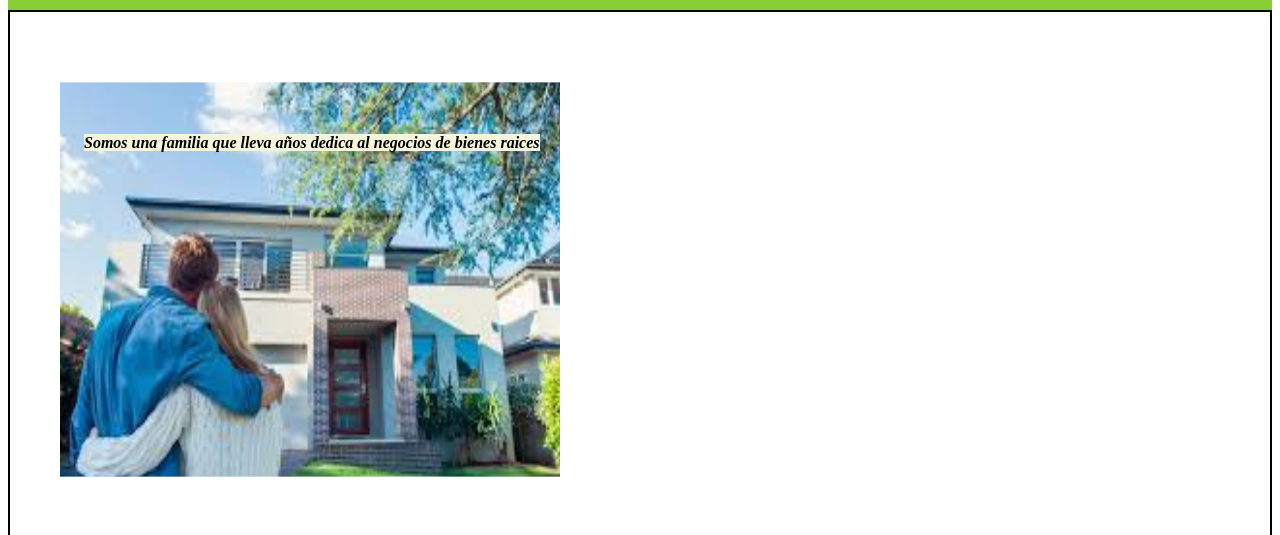
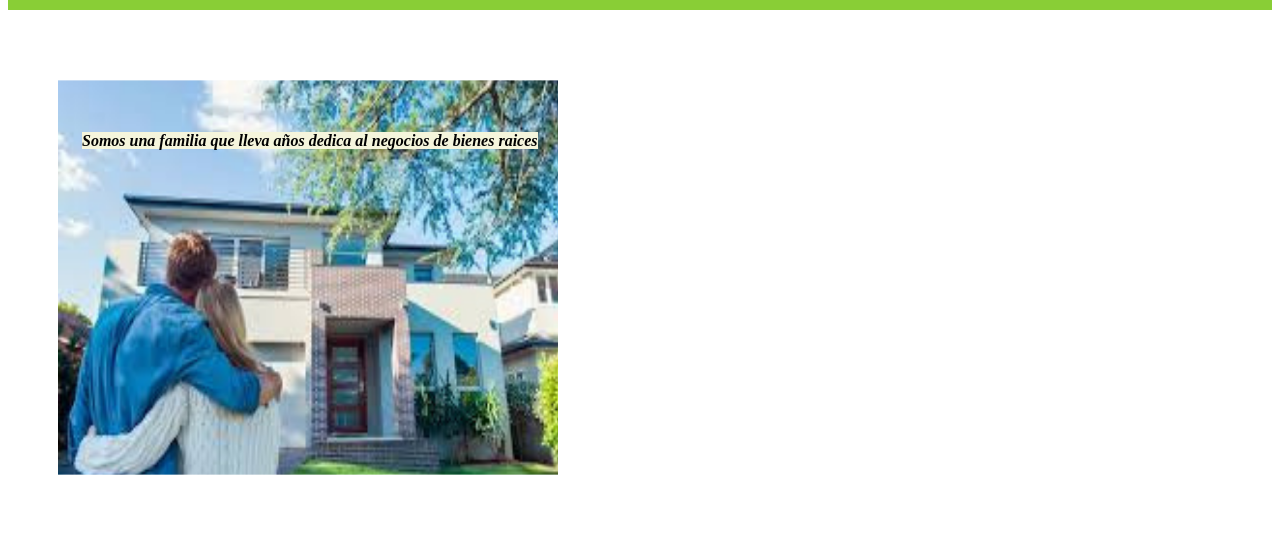
Before and after one commit to LoreMarcasoli/Coder_Html_LAM, a plain HTML site: page index.html in a window 1280 px wide. Shown: the part 175-710 px from the top of the page. Drawn offline with Linux system fonts and the light colour scheme.

Commit message:
versión

```diff
--- a/css/estilos.css
+++ b/css/estilos.css
@@ -37,11 +37,10 @@ header .logo {
 padding: 20px;
 }
 
-
 main{
     padding:50px 50px;
     box-sizing: border-box;
-    border: solid 2px black;
+    /*border: solid 2px black;*/
 }
 
 table{
```
